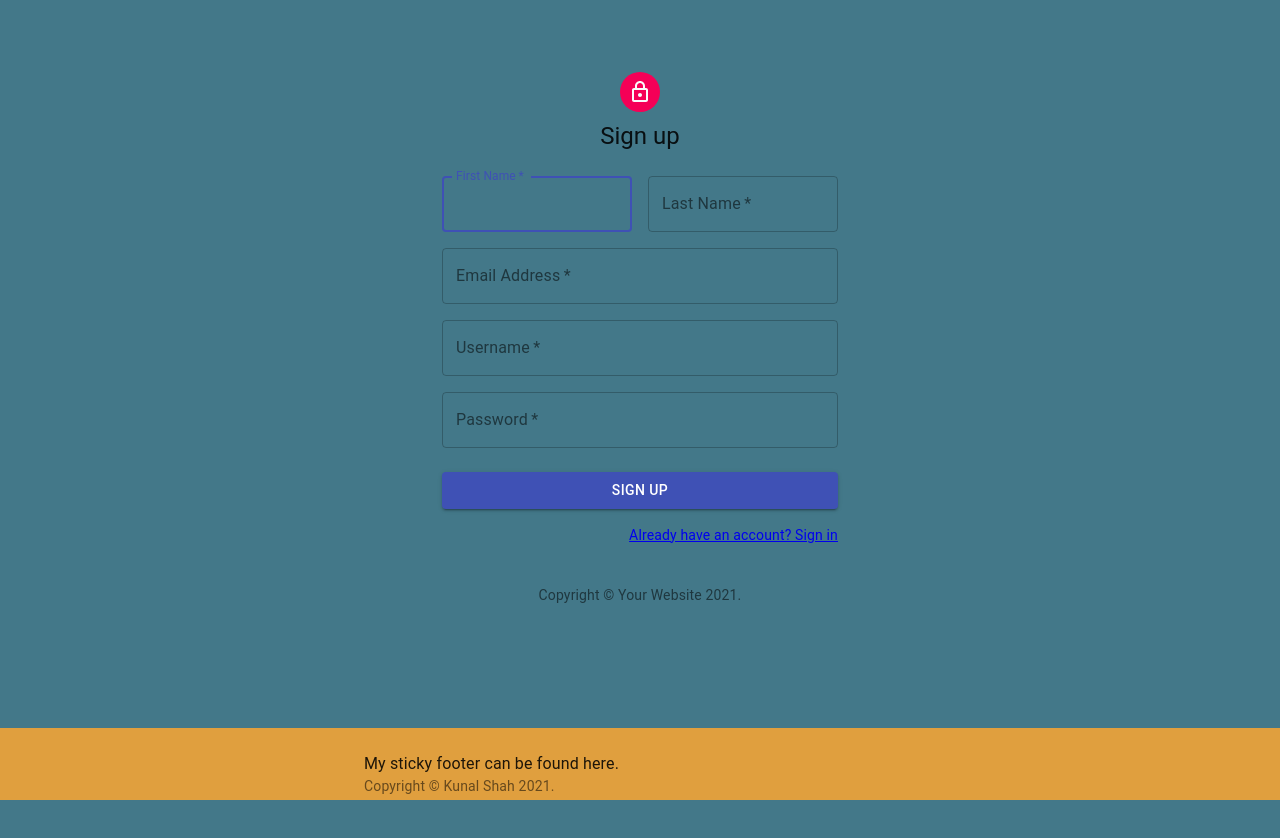
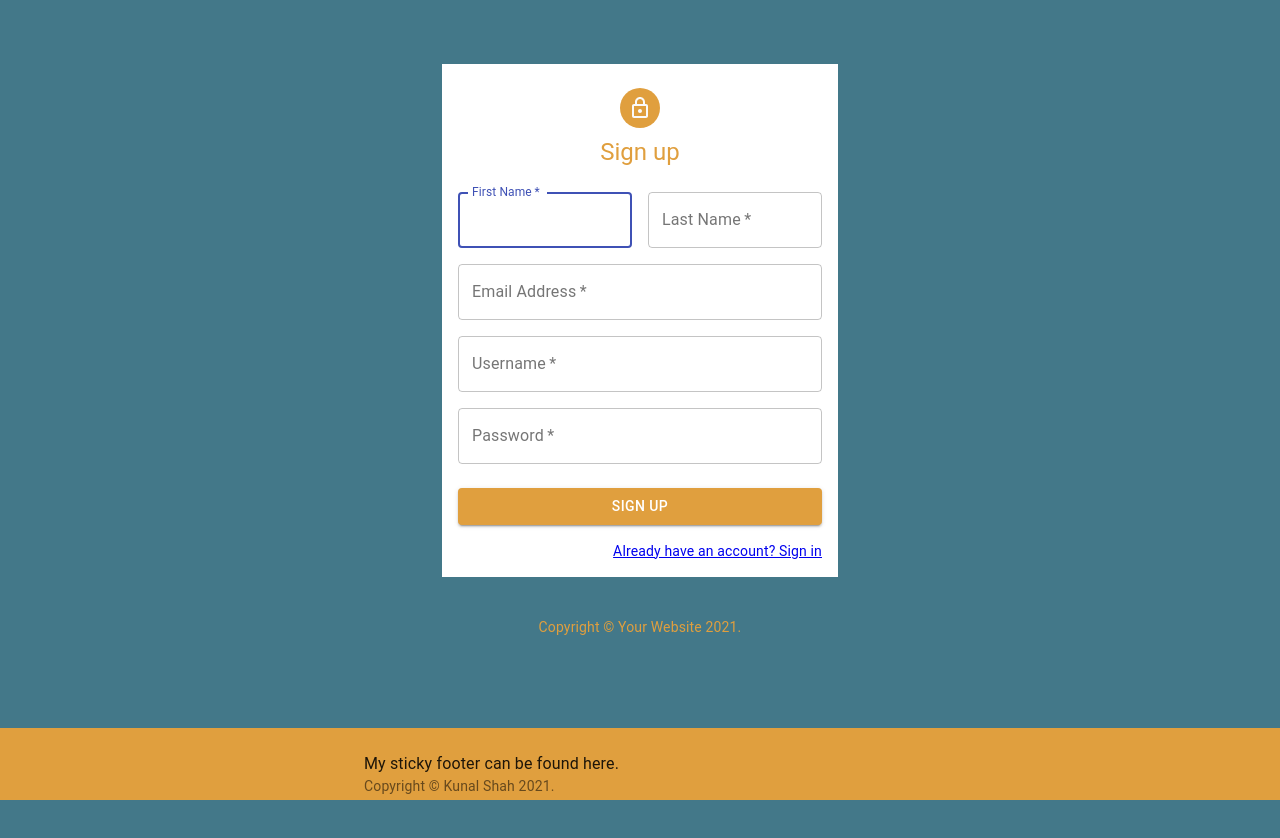
Before and after one commit to kdshah6593/the-sports-report-frontend, a React (Create React App) app: page /signup in a window 1280 px wide. Shown: the top 838 px of the page. Built offline with nearby package versions, Linux system fonts and the light colour scheme.

Commit message:
change button and text colors

```diff
--- a/src/components/Signup.jsx
+++ b/src/components/Signup.jsx
@@ -1,4 +1,8 @@
 import React, { useState } from 'react';
+import { Link as RouteLink } from 'react-router-dom';
+import { useHistory } from 'react-router';
+import { connect } from 'react-redux';
+import '../Styles.css';
 import Avatar from '@material-ui/core/Avatar';
 import Button from '@material-ui/core/Button';
 import CssBaseline from '@material-ui/core/CssBaseline';
@@ -10,13 +14,10 @@ import LockOutlinedIcon from '@material-ui/icons/LockOutlined';
 import Typography from '@material-ui/core/Typography';
 import { makeStyles } from '@material-ui/core/styles';
 import Container from '@material-ui/core/Container';
-import { Link as RouteLink } from 'react-router-dom';
-import { useHistory } from 'react-router';
-import { connect } from 'react-redux';
 
 function Copyright() {
   return (
-    <Typography variant="body2" color="textSecondary" align="center">
+    <Typography variant="body2" style={{ color: '#E09F3E' }} align="center">
       {'Copyright © '}
       <Link color="inherit" href="https://material-ui.com/">
         Your Website
@@ -33,10 +34,12 @@ const useStyles = makeStyles((theme) => ({
     display: 'flex',
     flexDirection: 'column',
     alignItems: 'center',
+    padding: theme.spacing(2),
+    backgroundColor: "white",
   },
   avatar: {
     margin: theme.spacing(1),
-    backgroundColor: theme.palette.secondary.main,
+    backgroundColor: '#E09F3E',
   },
   form: {
     width: '100%', // Fix IE 11 issue.
@@ -108,7 +111,7 @@ function SignUp(props) {
         <Avatar className={classes.avatar}>
           <LockOutlinedIcon />
         </Avatar>
-        <Typography component="h1" variant="h5">
+        <Typography component="h1" variant="h5" style={{color: '#E09F3E'}}>
           Sign up
         </Typography>
         <form onSubmit={signupFetch} className={classes.form} noValidate>
@@ -185,7 +188,7 @@ function SignUp(props) {
             type="submit"
             fullWidth
             variant="contained"
-            color="primary"
+            style={{ background: '#E09F3E', color: 'white'}}
             className={classes.submit}
           >
             Sign Up
```
